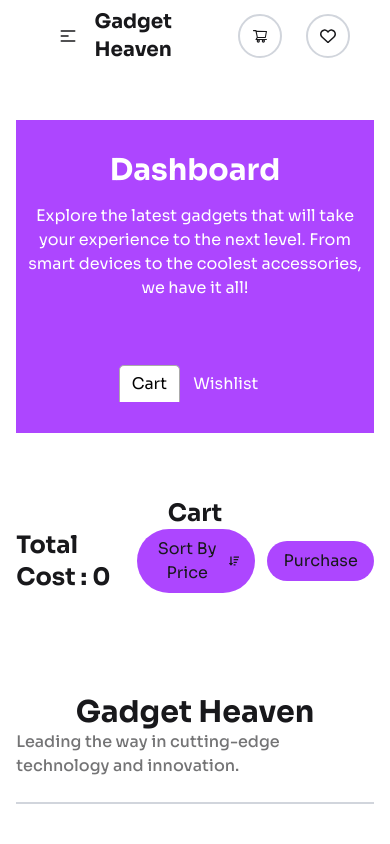
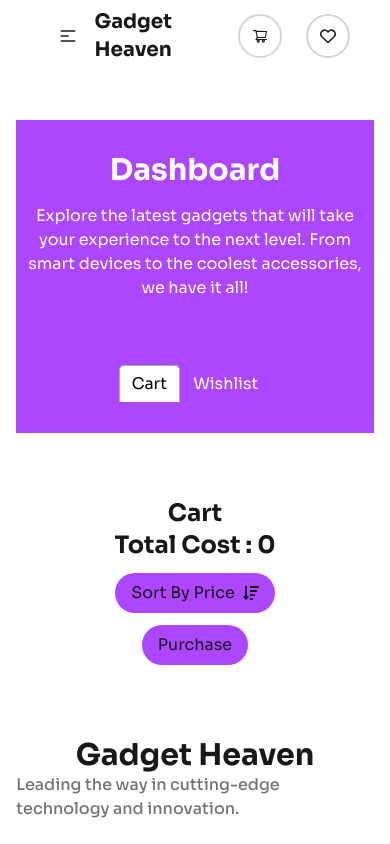
Before and after one commit to Taanveer22/wdm-8, a React (Vite) app: page /dashboardpage in a window 390 px wide. Shown: the top 844 px of the page. Built offline with nearby package versions, Linux system fonts and the light colour scheme.

Commit message:
alhamdulliah readme file added

```diff
--- a/src/pages/DashboardPage.jsx
+++ b/src/pages/DashboardPage.jsx
@@ -95,7 +95,7 @@
         <TabPanel>
           <div className="flex flex-col lg:flex-row justify-between items-center mt-16">
             <h1 className="text-2xl font-bold">Cart</h1>
-            <div className="flex gap-3 items-center">
+            <div className="flex flex-col lg:flex-row gap-3 items-center">
               <h1 className="text-2xl font-bold">Total Cost : {cost}</h1>
               <button
                 onClick={() => handleCartListSorting("price")}
```
Also changed, not shown: 1 other file (tests, documents, lock files or other folders).
